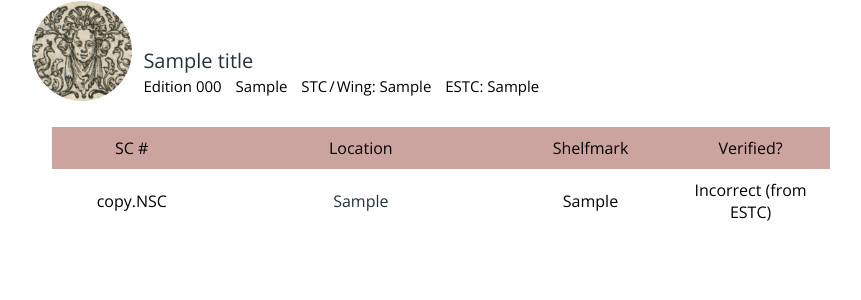
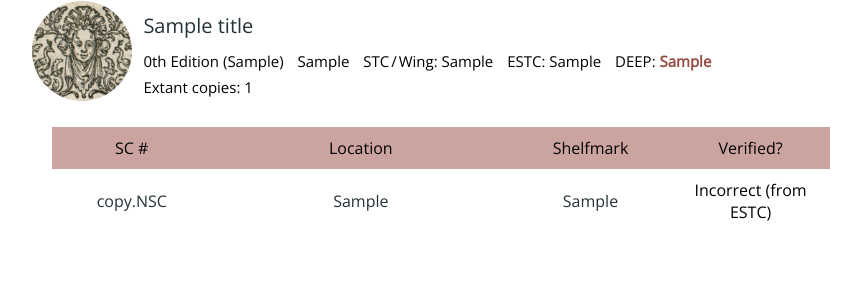
Before and after one commit to senderle/bookcensus, a Django app: page /copy/1/ in a window 1280 px wide. Shown: the part 138-438 px from the top of the page, without its empty margins (79-940 px from the left). Run offline with Django 3.2, Linux system fonts and the light colour scheme; tables that the repository leaves empty hold one stand-in row (values such as "Sample post"); some libraries are stand-ins or nearby versions.

Commit message:
lots of changes

```diff
--- a/census/models.py
+++ b/census/models.py
@@ -26,8 +26,8 @@ class Issue (models.Model):
 	year = models.CharField(max_length=20, default=None)
 	start_date = models.IntegerField(default=0)
 	end_date = models.IntegerField(default=0)
-	DEEP = models.IntegerField(default=0, null=True)
-	notes = models.CharField(max_length=1000, default=None, null=True, blank=True)
+	DEEP = models.CharField(max_length=20, default='', null=True, blank=True)
+	notes = models.CharField(max_length=1000, default='', null=True, blank=True)
 	Variant_Description = models.CharField(max_length=1000, null=True, blank=True)
 	def __str__(self):
 		return "%s ESTC %s" % (self.edition, self.ESTC)
@@ -38,8 +38,8 @@ class Copy (models.Model):
 	thumbnail_URL = models.URLField(max_length=500, null=True, blank=True)
 	NSC = models.IntegerField(default=0, null=True)
 	Shelfmark = models.CharField(max_length=500, default=None, null=True, blank=True)
-	Height = models.IntegerField(default=0, null=True)
-	Width = models.IntegerField(default=0, null=True)
+	Height = models.FloatField(default=0, null=True)
+	Width = models.FloatField(default=0, null=True)
 	Marginalia = models.CharField(max_length=100, null=True, blank=True)
 	Condition = models.CharField(max_length=200, default=None, null=True, blank=True)
 	Binding = models.CharField(max_length=200, default=None, null=True, blank=True)
--- a/census/static/census/style.css
+++ b/census/static/census/style.css
@@ -285,8 +285,7 @@ td.play-title-header-icon {
 }
 
 td.play-title-header {
-    height: 75px;
-    vertical-align: bottom;
+    height: 50px;
 }
 
 .play-issue-header {
--- a/census/templates/census/copy.html
+++ b/census/templates/census/copy.html
@@ -1,5 +1,6 @@
 {% extends "base.html" %}
 {% load static %}
+{% load humanize %}
 {% block content %}
 
 <div class = "wrapper">
@@ -12,7 +13,7 @@
     </div>
     <table class="play-title-header">
         <tr>
-            <td rowspan="2" class="play-title-header-icon">
+            <td rowspan="3" class="play-title-header-icon">
                 <a href = "{% url 'detail' title.id %}">
                     <img class="play-title-icon" src="{% static icon_path %}">
                 </a>
@@ -28,14 +29,27 @@
             <td class="play-issue-header">
                 <span>
                     {% if selected_issue.edition.Edition_number.isdigit %}
-                    Edition&nbsp;{{ selected_issue.edition.Edition_number }}
+                    {{ selected_issue.edition.Edition_number|add:"0"|ordinal }}&nbsp;Edition
                     {% else %}
                     {{ selected_issue.edition.Edition_number.capitalize }}
+                    {% endif %}
+                    {% if selected_issue.edition.Edition_format %}
+                    ({{ selected_issue.edition.Edition_format }})
                     {% endif %}
                 </span>
                 <span>{{ selected_issue.year }}</span>
                 <span>STC&#8239;/&#8239;Wing:&nbsp;{{ selected_issue.STC_Wing }}</span>
                 <span>ESTC:&nbsp;{{ selected_issue.ESTC }}</span>
+                {% if selected_issue.DEEP and selected_issue.DEEP != '0' %}
+                    <span class="static-text">
+                        DEEP: <a href="http://deep.sas.upenn.edu/viewrecord.php?deep_id={{ selected_issue.DEEP }}">{{ selected_issue.DEEP }}</a>
+                    </span>
+                {% endif %}
+            </td>
+        </tr>
+        <tr>
+            <td class="play-issue-header">
+                <span>Extant copies: {{ all_copies|length }} </span>
             </td>
         </tr>
     </table>
@@ -52,15 +66,19 @@
         <tr>
             <td>
                 {% if copy.NSC > 0 %}
-                    copy.NSC
+                    <a class="copy_data" href="#" data-form="{% url 'copy_data' copy.id %}" title="Details">
+                        copy.NSC
+                    </a>
                 {% else %}
                     &nbsp;
                 {% endif %}
                 {% if user.is_staff %}
                     <span class="note">[<a href="{% url 'admin:census_copy_change' copy.id %}">Edit copy</a>]</span>
                 {% endif %}
+            </td>
             <td>
-                <a class="copy_data" id="data{{copy.id}}" href="#" data-form="{% url 'copy_data' copy.id %}" title="Details">
+                <!-- <a class="copy_data" id="data{{copy.id}}" href="#" data-form="{% url 'copy_data' copy.id %}" title="Details"> -->
+                <a class="copy_data" href="#" data-form="{% url 'copy_data' copy.id %}" title="Details">
                     {{copy.Owner}}
                 </a>
             </td>
@@ -68,7 +86,9 @@
                 {% if copy.Shelfmark == "[Shelfmark not available]" %}
                     &nbsp;
                 {% else %}
-                    {{ copy.Shelfmark }}
+                    <a class="copy_data" href="#" data-form="{% url 'copy_data' copy.id %}" title="Details">
+                        {{ copy.Shelfmark }}
+                    </a>
                 {% endif %}
             </td>
             <td>
--- a/census/views.py
+++ b/census/views.py
@@ -166,16 +166,21 @@ def index(request):
         }
     return HttpResponse(template.render(context, request))
 
+def issue_sort_key(i):
+    ed_number = i.edition.Edition_number
+    return int(ed_number) if ed_number.isdigit() else float('inf')
+
 def detail(request, id):
     selected_title=Title.objects.get(pk=id)
     editions = list(selected_title.edition_set.all())
     issues = [issue for ed in editions for issue in ed.issue_set.all()]
+    issues.sort(key=issue_sort_key)
     template = loader.get_template('census/detail.html')
     context = {
         'icon_path': get_icon_path(id),
         'editions': editions,
         'issues': issues,
-        'title': selected_title
+        'title': selected_title,
     }
     return HttpResponse(template.render(context, request))
 
@@ -1147,20 +1152,6 @@ def transactions(request, copy_id):
 def get_icon_path(id):
     return 'census/images/title_icons/{}.png'.format(id)
 
-#Showing editions related to a certain title; not using right now
-def detail(request, id):
-    selected_title=Title.objects.get(pk=id)
-    editions = list(selected_title.edition_set.all())
-    issues = [issue for ed in editions for issue in ed.issue_set.all()]
-    template = loader.get_template('census/detail.html')
-    context = {
-        'icon_path': get_icon_path(id),
-        'editions': editions,
-        'issues': issues,
-        'title': selected_title
-    }
-    return HttpResponse(template.render(context, request))
-
 #Showing issues related to a certain edition; not using right now
 def issue(request, id):
     selected_edition = Edition.objects.get(pk=id)
--- a/composeexample/settings.py
+++ b/composeexample/settings.py
@@ -38,6 +38,7 @@ INSTALLED_APPS = [
     'django.contrib.sessions',
     'django.contrib.messages',
     'django.contrib.staticfiles',
+    'django.contrib.humanize',
     'census',
 ]
 
--- a/requirements.txt
+++ b/requirements.txt
@@ -1,3 +1,4 @@
 Django>=1.11.8, <2
 MySQL-python
 django-jquery
+unicodecsv
```
Also changed, not shown: census/ingest/export_data.py (added, +40 -0 lines), census/management/commands/exportdb.py (added, +17 -0 lines), census/migrations/0003_auto_20180309_2010.py (added).
